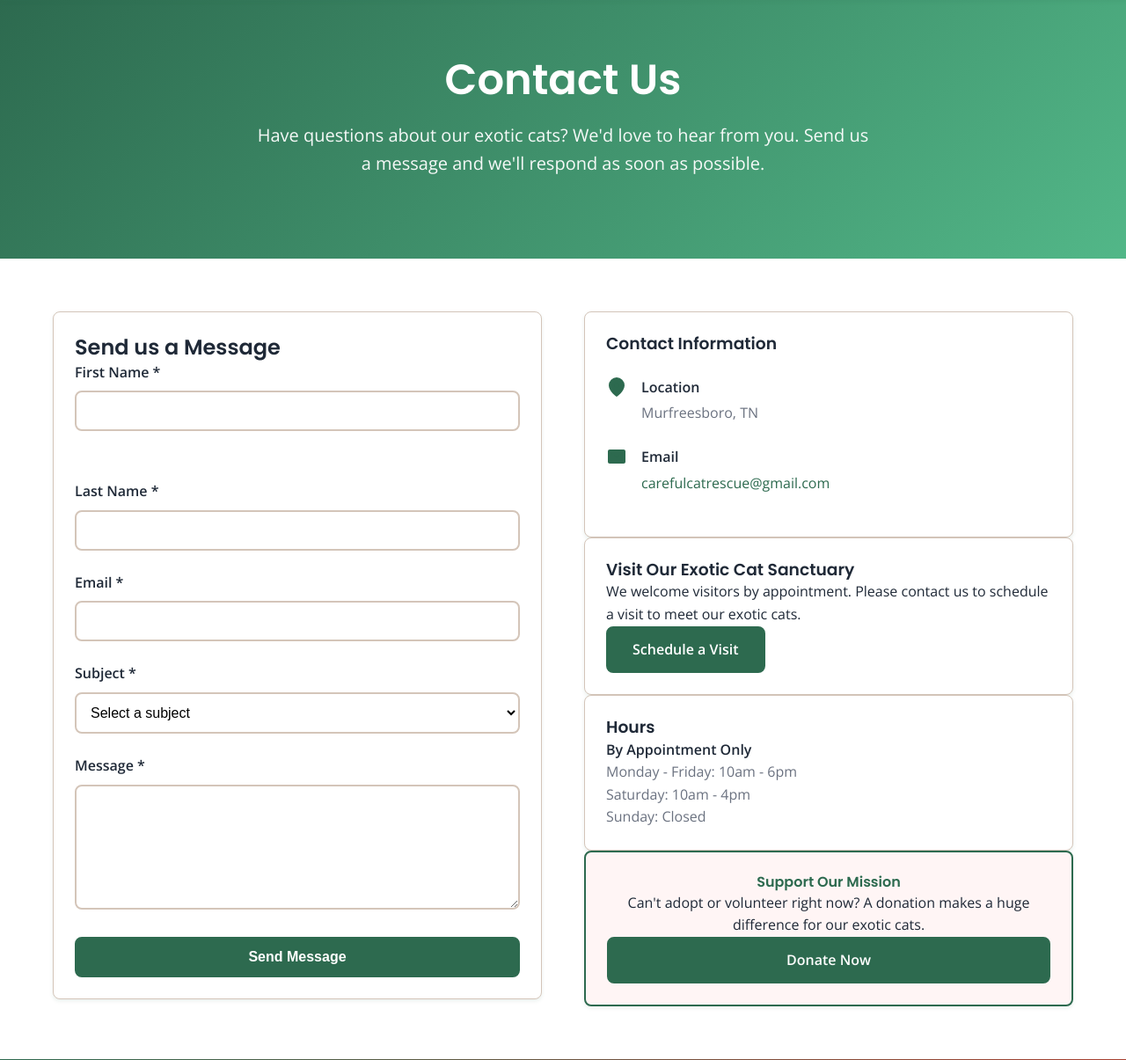
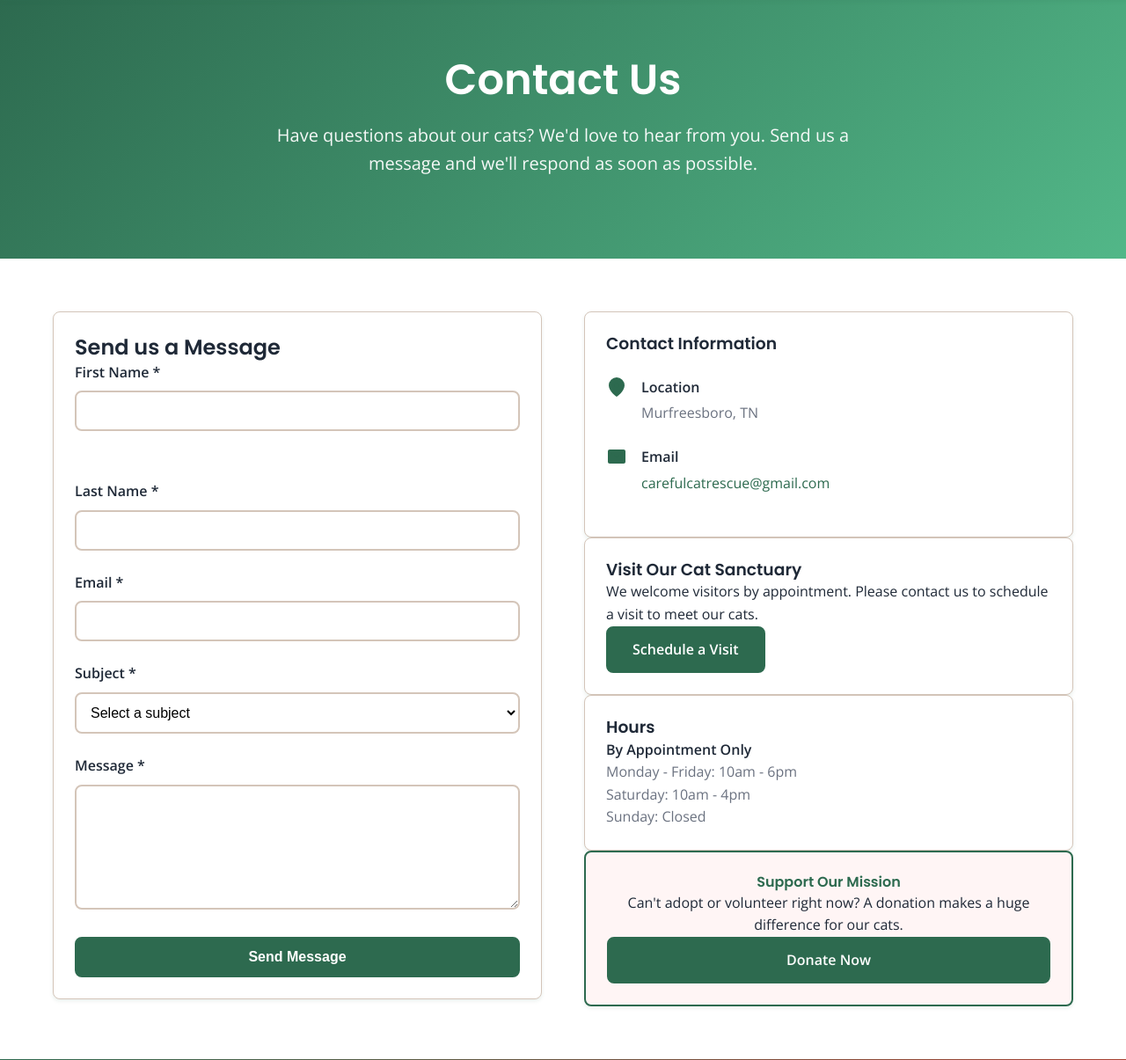
Before and after one commit to jamesbaldwings/Carefulcat, a PHP site: page /contact.php in a window 1280 px wide. Shown: the part 82-1287 px from the top of the page at 88% size. Run offline with PHP 8.4, Linux system fonts and the light colour scheme; data comes from the database, SQL or seed files in the repository; some libraries are stand-ins or nearby versions.

Commit message:
Update contact.php

```diff
--- a/public_html/contact.php
+++ b/public_html/contact.php
@@ -4,8 +4,8 @@ require_once __DIR__ . '/includes/db.php';
 require_once __DIR__ . '/includes/functions.php';
 
 $pageTitle = 'Contact Us - Careful Cat Rescue';
-$metaDescription = 'Get in touch with Careful Cat Rescue. We\'re here to answer your questions about exotic cat adoption, volunteering, donations, and more in Murfreesboro, TN.';
-$metaKeywords = 'contact exotic cat rescue, Careful Cat Rescue contact, exotic feline adoption inquiry, Murfreesboro TN rescue contact';
+$metaDescription = 'Get in touch with Careful Cat Rescue. We\'re here to answer your questions about cat adoption, volunteering, donations, and more in Murfreesboro, TN.';
+$metaKeywords = 'contact cat rescue, Careful Cat Rescue contact, cat adoption inquiry, Murfreesboro TN rescue contact';
 
 // Get cat ID if specified (for adoption inquiries)
 $catId = isset($_GET['cat']) ? sanitize($_GET['cat']) : '';
@@ -21,7 +21,7 @@ require_once __DIR__ . '/includes/header.php';
 <section class="hero" style="padding: 60px 0;">
     <div class="container">
         <h1>Contact Us</h1>
-        <p>Have questions about our exotic cats? We'd love to hear from you. Send us a message and we'll respond as soon as possible.</p>
+        <p>Have questions about our cats? We'd love to hear from you. Send us a message and we'll respond as soon as possible.</p>
     </div>
 </section>
 
@@ -70,7 +70,7 @@ require_once __DIR__ . '/includes/header.php';
                                 <label class="form-label">Subject *</label>
                                 <select name="subject" class="form-control" required>
                                     <option value="">Select a subject</option>
-                                    <option value="Adoption Inquiry">Exotic Cat Adoption Inquiry</option>
+                                    <option value="Adoption Inquiry">Cat Adoption Inquiry</option>
                                     <option value="Volunteer Opportunity">Volunteer Opportunity</option>
                                     <option value="Donation Question">Donation Question</option>
                                     <option value="Foster Program">Foster Program</option>
@@ -132,8 +132,8 @@ require_once __DIR__ . '/includes/header.php';
 
                 <div class="card mb-3">
                     <div class="card-content">
-                        <h3>Visit Our Exotic Cat Sanctuary</h3>
-                        <p>We welcome visitors by appointment. Please contact us to schedule a visit to meet our exotic cats.</p>
+                        <h3>Visit Our Cat Sanctuary</h3>
+                        <p>We welcome visitors by appointment. Please contact us to schedule a visit to meet our cats.</p>
                         <?php if (isPageVisible('book_visit')): ?>
                         <a href="/book-visit.php" class="btn btn-primary">Schedule a Visit</a>
                         <?php endif; ?>
@@ -155,7 +155,7 @@ require_once __DIR__ . '/includes/header.php';
                 <div class="card" style="border: 2px solid var(--primary-color); background: #fff5f5;">
                     <div class="card-content text-center">
                         <h4 style="color: var(--primary-color);">Support Our Mission</h4>
-                        <p>Can't adopt or volunteer right now? A donation makes a huge difference for our exotic cats.</p>
+                        <p>Can't adopt or volunteer right now? A donation makes a huge difference for our cats.</p>
                         <a href="/donate.php" class="btn btn-primary" style="width: 100%;">Donate Now</a>
                     </div>
                 </div>
```
